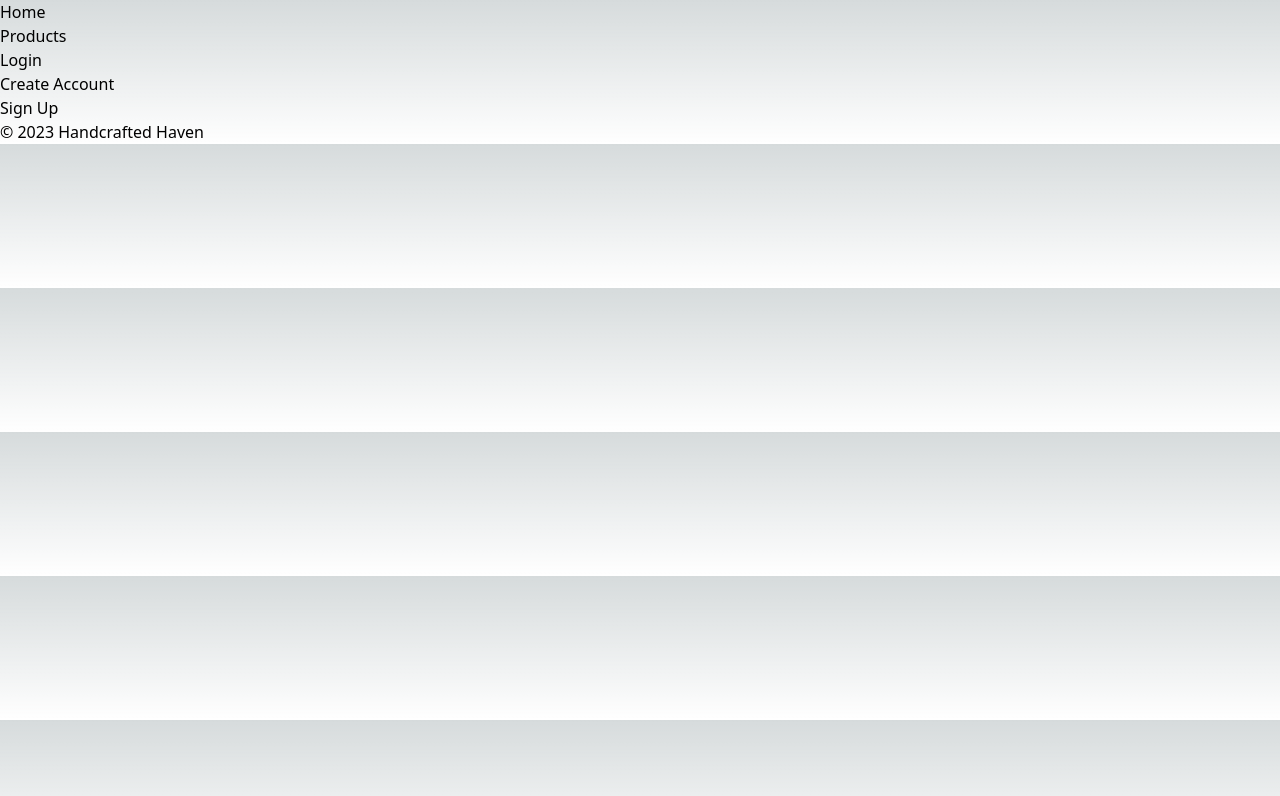
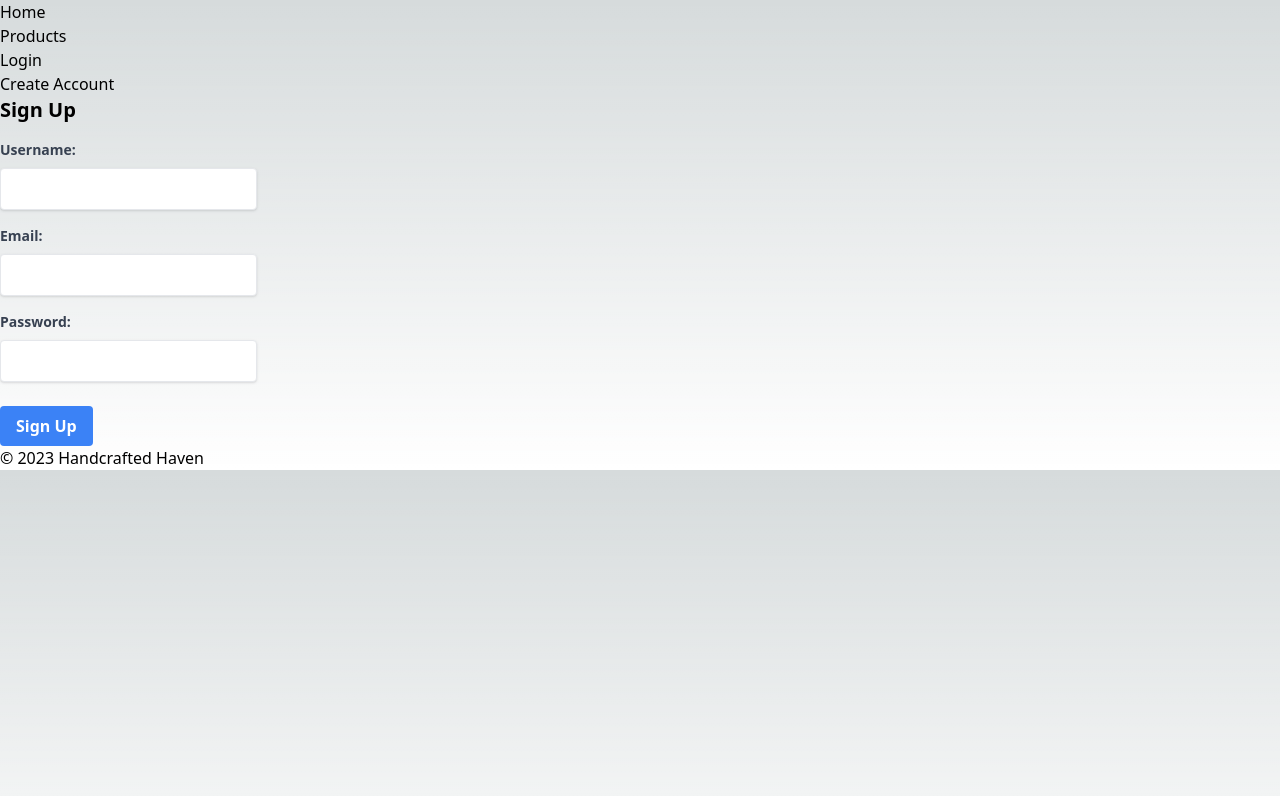
Before and after one commit to bpainter/wdd430-group09, a Next.js app: page /signup in a window 1280 px wide. Shown: the top 796 px of the page. Built offline with nearby package versions, Linux system fonts and the light colour scheme; no server answers.

Commit message:
Added endpoints for login, signup. Added logic and forms to the login and signup pages. Removed Teresa from the readme.

```diff
--- /dev/null
+++ b/pages/api/auth/login.ts
@@ -0,0 +1,37 @@
+import type { NextApiRequest, NextApiResponse } from 'next';
+import bcrypt from 'bcryptjs';
+import { MongoClient } from 'mongodb';
+
+async function handler(req: NextApiRequest, res: NextApiResponse) {
+  if (req.method !== 'POST') {
+    return res.status(405).json({ message: 'Method not allowed' });
+  }
+
+  const { email, password } = req.body;
+
+  if (!email || !password) {
+    return res.status(400).json({ message: 'Missing fields' });
+  }
+
+  const client = await MongoClient.connect(process.env.MONGODB_URI!);
+  const db = client.db();
+
+  const user = await db.collection('users').findOne({ email });
+  if (!user) {
+    client.close();
+    return res.status(401).json({ message: 'User not found' });
+  }
+
+  const isValid = await bcrypt.compare(password, user.password);
+  if (!isValid) {
+    client.close();
+    return res.status(403).json({ message: 'Invalid credentials' });
+  }
+
+  // Implement JWT token generation or session creation logic here
+
+  client.close();
+  res.status(200).json({ message: 'Logged in successfully' });
+}
+
+export default handler;
--- /dev/null
+++ b/pages/api/auth/signup.ts
@@ -0,0 +1,38 @@
+import type { NextApiRequest, NextApiResponse } from 'next';
+import bcrypt from 'bcryptjs';
+import { MongoClient } from 'mongodb';
+
+async function handler(req: NextApiRequest, res: NextApiResponse) {
+  if (req.method !== 'POST') {
+    return res.status(405).json({ message: 'Method not allowed' });
+  }
+
+  const { username, email, password } = req.body;
+
+  if (!username || !email || !password) {
+    return res.status(400).json({ message: 'Missing fields' });
+  }
+
+  const client = await MongoClient.connect(process.env.MONGODB_URI!);
+  const db = client.db();
+
+  const existingUser = await db.collection('users').findOne({ email });
+  if (existingUser) {
+    client.close();
+    return res.status(422).json({ message: 'User already exists' });
+  }
+
+  const hashedPassword = await bcrypt.hash(password, 12);
+
+  const result = await db.collection('users').insertOne({
+    username,
+    email,
+    password: hashedPassword,
+    roles: ['user'], // default role
+  });
+
+  client.close();
+  res.status(201).json({ message: 'User created', userId: result.insertedId });
+}
+
+export default handler;
--- a/pages/login.tsx
+++ b/pages/login.tsx
@@ -3,6 +3,34 @@ import { useRouter } from 'next/router';
 
 export default function Login() {
   const router = useRouter();
+
+  const handleSubmit = async (event: React.FormEvent<HTMLFormElement>) => {
+    event.preventDefault();
+    const target = event.target as typeof event.target & {
+      email: { value: string };
+      password: { value: string };
+    };
+    const email = target.email.value;
+    const password = target.password.value;
+
+    const response = await fetch('/api/auth/login', {
+      method: 'POST',
+      headers: {
+        'Content-Type': 'application/json',
+      },
+      body: JSON.stringify({ email, password }),
+    });
+
+    const data = await response.json();
+
+    if (response.ok) {
+      // Handle success - Redirect or show success message
+      router.push('/profile'); // Redirect to profile or other page
+    } else {
+      // Handle errors - Show error message
+      alert(data.message || 'Something went wrong');
+    }
+  };
 
   return (
     <>
@@ -11,7 +39,18 @@ export default function Login() {
         <meta name="description" content="Log in to Handcrafted Haven." />
       </Head>
       <h1>Login</h1>
-      {/* Login form goes here */}
+      <h1 className="text-xl font-bold">Login</h1>
+      <form onSubmit={handleSubmit} className="mt-4">
+        <div className="mb-4">
+          <label htmlFor="email" className="block text-gray-700 text-sm font-bold mb-2">Email:</label>
+          <input type="email" id="email" name="email" required className="shadow border rounded py-2 px-3 text-grey-darker" />
+        </div>
+        <div className="mb-6">
+          <label htmlFor="password" className="block text-gray-700 text-sm font-bold mb-2">Password:</label>
+          <input type="password" id="password" name="password" required className="shadow border rounded py-2 px-3 text-grey-darker" />
+        </div>
+        <button type="submit" className="bg-blue-500 hover:bg-blue-700 text-white font-bold py-2 px-4 rounded">Log In</button>
+      </form>
     </>
   );
 }
--- a/pages/signup.tsx
+++ b/pages/signup.tsx
@@ -3,6 +3,36 @@ import { useRouter } from 'next/router';
 
 export default function Signup() {
   const router = useRouter();
+
+  const handleSubmit = async (event: React.FormEvent<HTMLFormElement>) => {
+    event.preventDefault();
+    const target = event.target as typeof event.target & {
+      username: { value: string };
+      email: { value: string };
+      password: { value: string };
+    };
+    const username = target.username.value;
+    const email = target.email.value;
+    const password = target.password.value;
+
+    const response = await fetch('/api/auth/signup', {
+      method: 'POST',
+      headers: {
+        'Content-Type': 'application/json',
+      },
+      body: JSON.stringify({ username, email, password }),
+    });
+
+    const data = await response.json();
+
+    if (response.ok) {
+      // Handle success - Redirect or show success message
+      router.push('/login'); // Redirect to login page
+    } else {
+      // Handle errors - Show error message
+      alert(data.message || 'Something went wrong');
+    }
+  };
 
   return (
     <>
@@ -10,8 +40,22 @@ export default function Signup() {
         <title>Signup - Handcrafted Haven</title>
         <meta name="description" content="Sign up to Handcrafted Haven." />
       </Head>
-      <h1>Sign Up</h1>
-      {/* Signup form goes here */}
+      <h1 className="text-xl font-bold">Sign Up</h1>
+      <form onSubmit={handleSubmit} className="mt-4">
+        <div className="mb-4">
+          <label htmlFor="username" className="block text-gray-700 text-sm font-bold mb-2">Username:</label>
+          <input type="text" id="username" name="username" required className="shadow border rounded py-2 px-3 text-grey-darker" />
+        </div>
+        <div className="mb-4">
+          <label htmlFor="email" className="block text-gray-700 text-sm font-bold mb-2">Email:</label>
+          <input type="email" id="email" name="email" required className="shadow border rounded py-2 px-3 text-grey-darker" />
+        </div>
+        <div className="mb-6">
+          <label htmlFor="password" className="block text-gray-700 text-sm font-bold mb-2">Password:</label>
+          <input type="password" id="password" name="password" required className="shadow border rounded py-2 px-3 text-grey-darker" />
+        </div>
+        <button type="submit" className="bg-blue-500 hover:bg-blue-700 text-white font-bold py-2 px-4 rounded">Sign Up</button>
+      </form>
     </>
   );
 }
```
Also changed, not shown: 1 other file (tests, documents, lock files or other folders).
